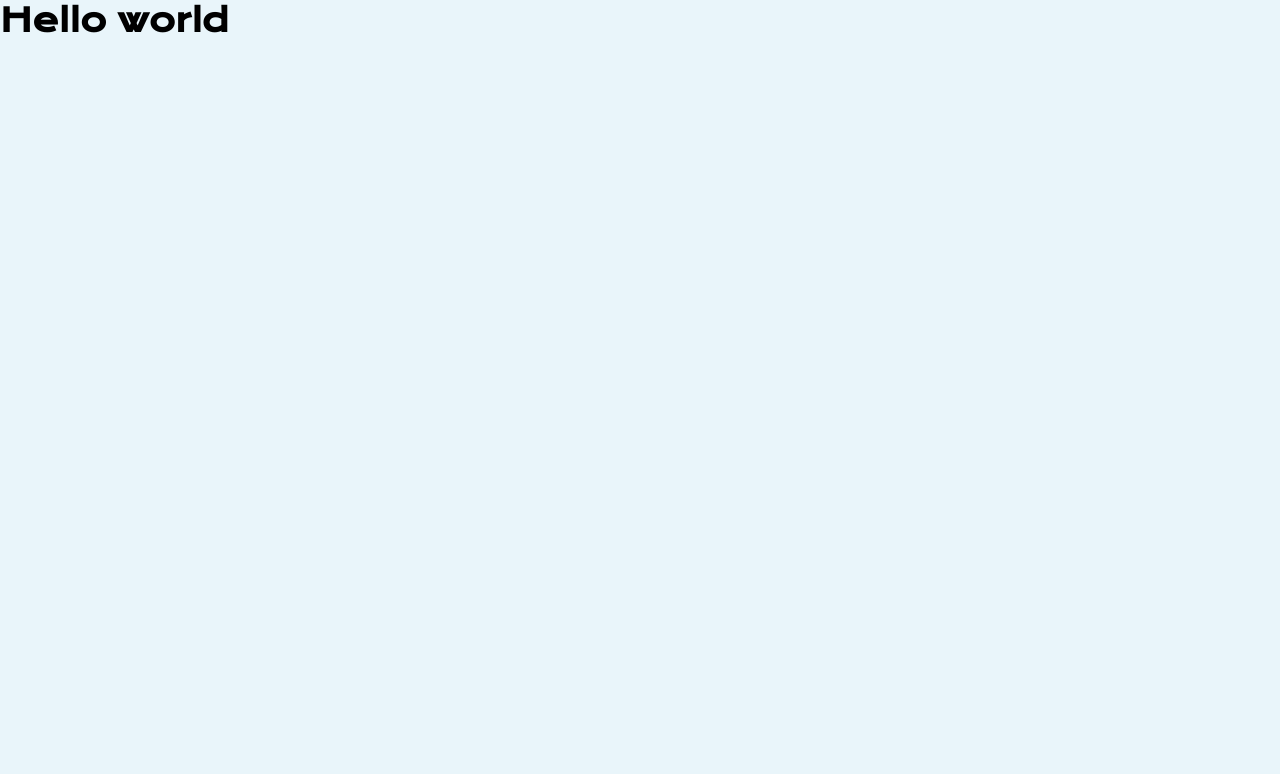
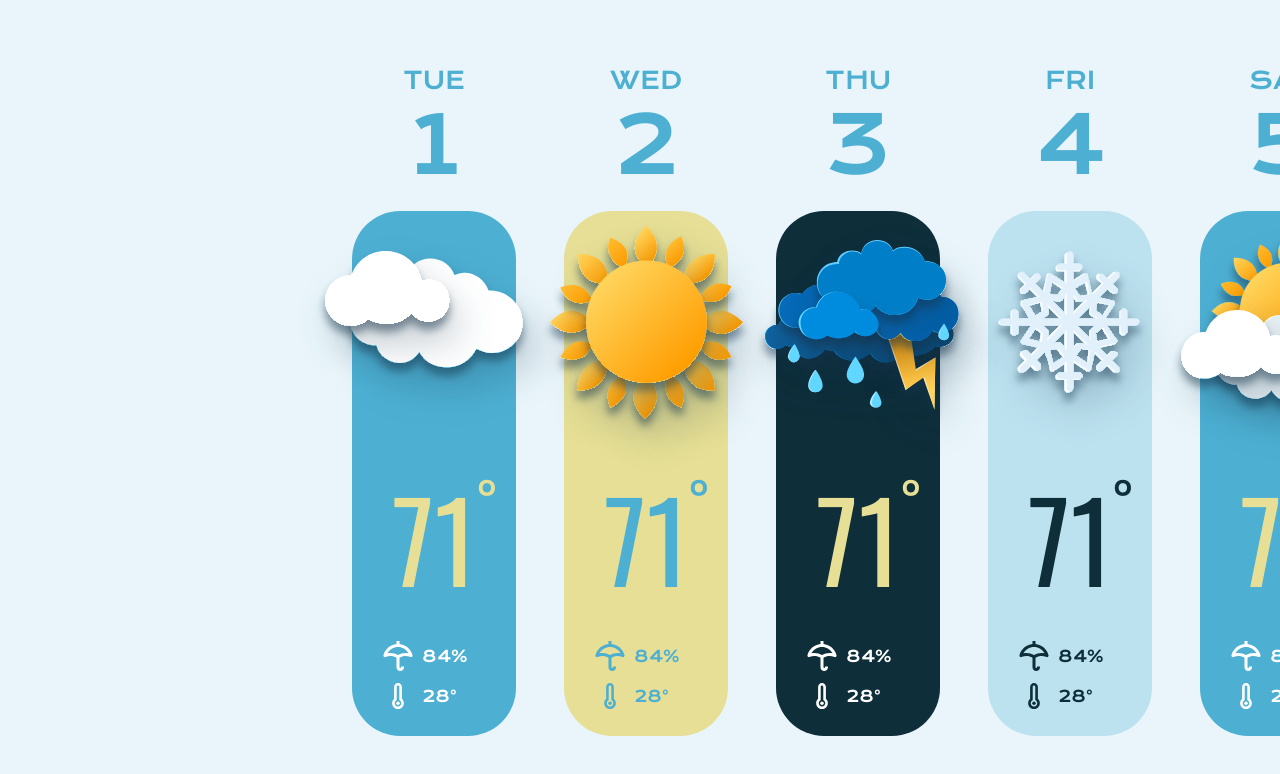
Before and after one commit to HamedZain/advent-of-css-weather, a React (Create React App) app: page / in a window 1280 px wide. Shown: the top 774 px of the page. Built offline with nearby package versions, Linux system fonts and the light colour scheme.

Commit message:
Use stored weather data

```diff
--- a/src/App/App.tsx
+++ b/src/App/App.tsx
@@ -1,10 +1,19 @@
 import { FC } from 'react'
-
+import './App.scss'
+import { DayCard } from "../components/DayCard/DayCard"
+import { weatherData } from '../data/weatherData'
 
 export const App: FC = () => {
 	return (
 		<div className="App">
-			<h1>Hello world</h1>
+
+			<div className="App__scrollable-container">
+				<div className="App__list">
+					{weatherData.map((day, index) => (
+						<DayCard key={`day-${index}`} {...day} />
+					))}
+				</div>
+			</div>
 
 		</div>
 	)
```
